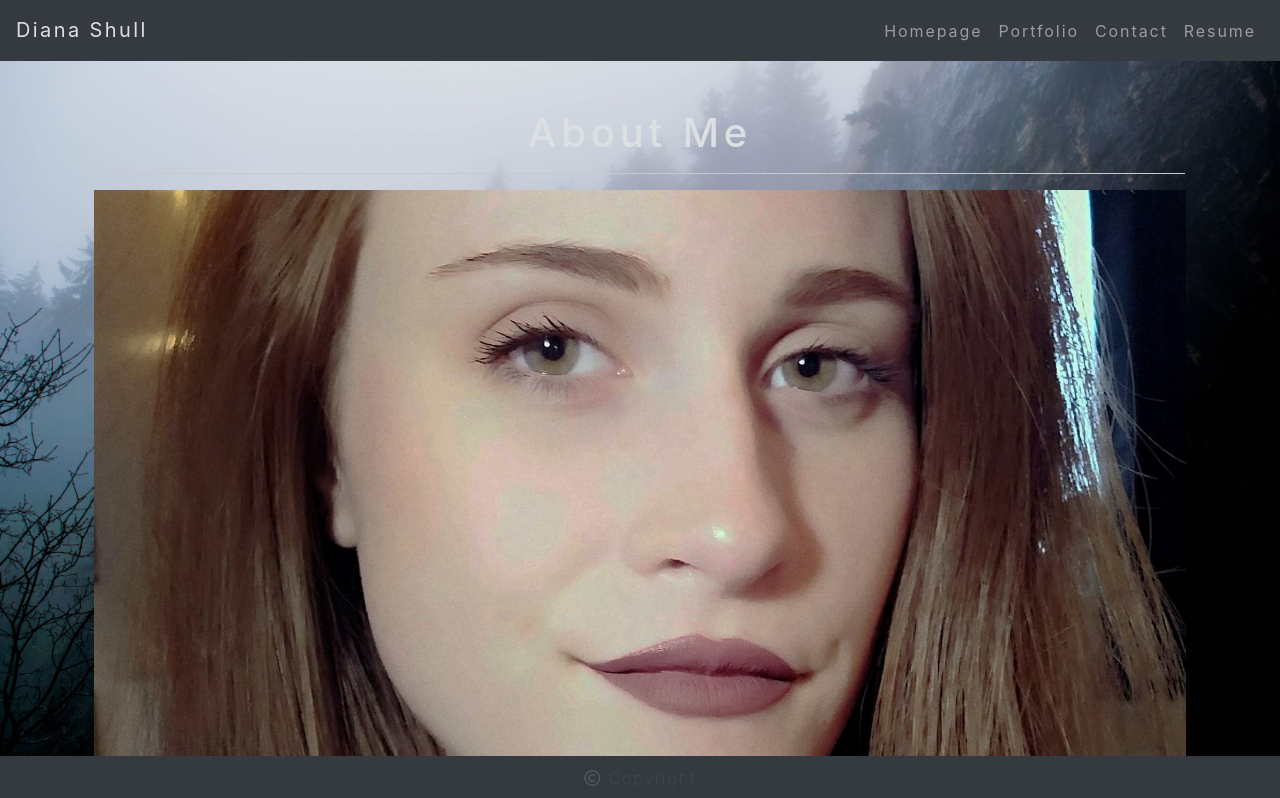
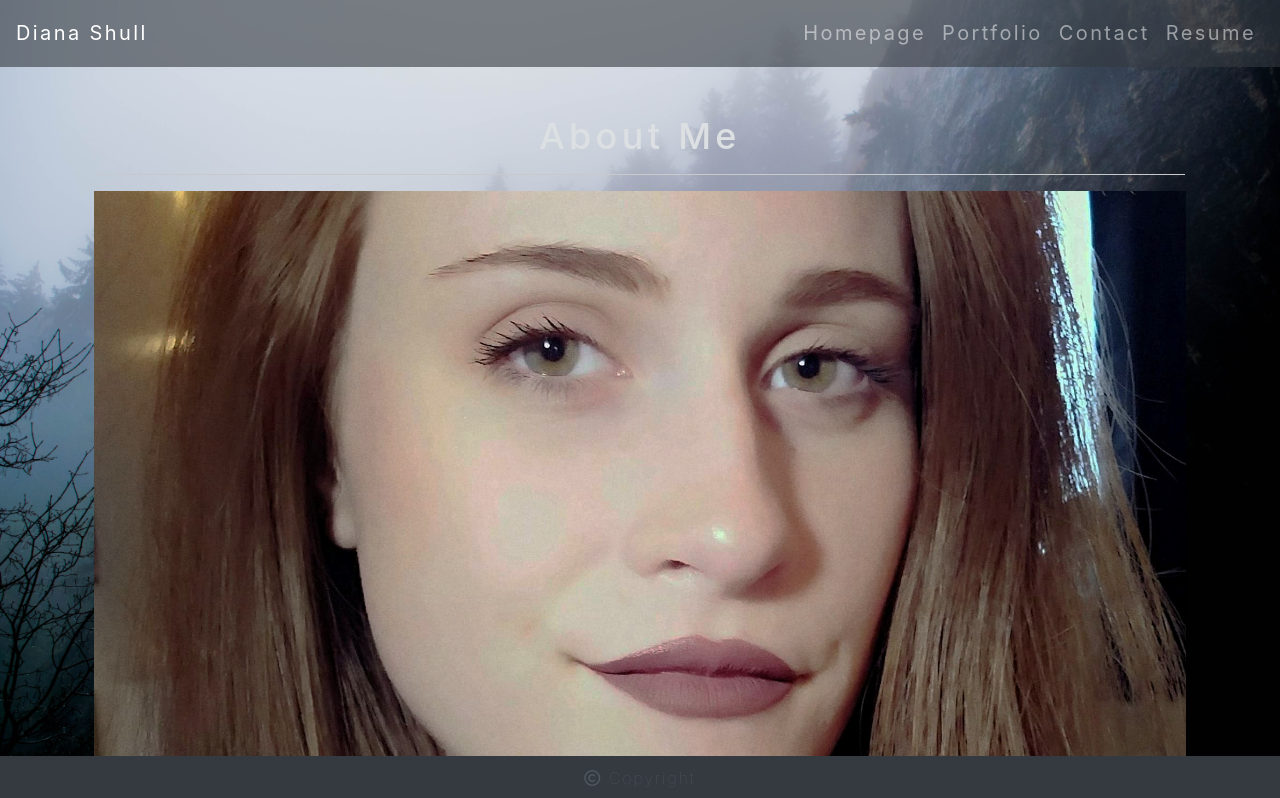
Before and after one commit to dianalynshull/React-Portfolio, a React (Create React App) app in the folder client/: page / in a window 1280 px wide. Shown: the top 798 px of the page. Built offline with nearby package versions, Linux system fonts and the light colour scheme.

Commit message:
got rid of duplicate styles for the header

```diff
--- a/client/src/components/Footer/Footer.css
+++ b/client/src/components/Footer/Footer.css
@@ -1,6 +1,3 @@
-.footer {
-    background-color: rgb(52, 58, 64)!important;
-}
 .copyright, .far {
     color: #4F575E;
     font-weight: lighter;
--- a/client/src/components/Footer/Footer.jsx
+++ b/client/src/components/Footer/Footer.jsx
@@ -5,7 +5,7 @@ import './Footer.css';
 const Footer = () => {
   return (
     <>
-      <Navbar bg="dark" expand="md" className="footer fixed-bottom">
+      <Navbar bg="dark" expand="md" className="fixed-bottom">
           <Nav className="m-auto">
             <Nav.Item><i className="far fa-copyright"></i><span className="copyright"> Copyright</span></Nav.Item>
           </Nav>
--- a/client/src/components/Header/Header.css
+++ b/client/src/components/Header/Header.css
@@ -1,6 +1,3 @@
-.bg-dark {
+.navbar-dark {
     background-color: rgba(52, 58, 64, 0.6)!important;
 }
-.navbar-dark .navbar-brand {
-    color: #DDE0E2!important;
-}
--- a/client/src/components/Header/Header.jsx
+++ b/client/src/components/Header/Header.jsx
@@ -5,8 +5,8 @@ import './Header.css';
 const Header = () => {
   return (
     <>
-      <Navbar bg="dark" expand="md" className="navbar-dark">
-        <Navbar.Brand className="navbar-brand" href="/">Diana Shull</Navbar.Brand>
+      <Navbar expand="md" className="navbar-dark">
+        <Navbar.Brand href="/">Diana Shull</Navbar.Brand>
         <Navbar.Toggle aria-controls="basic-navbar-nav" />
         <Navbar.Collapse id="basic-navbar-nav">
           <Nav className="ml-auto">
--- a/client/src/index.css
+++ b/client/src/index.css
@@ -31,3 +31,97 @@ p {
 .section {
   margin-bottom: 80px!important;
 }
+
+@media (max-width: 575px) {
+  .main-content {
+    margin-top: 40px!important;
+  }
+  .navbar-brand {
+      font-size: 2em;
+  }
+  .about-me {
+      text-align: center;
+  }
+  .contact {
+      margin: 0;
+  }
+  h1 {
+      font-size: 1.75rem!important;
+  }
+  h3 {
+      font-size: 1.5em!important;
+  }
+  img.profile {
+      width: 80%;
+      padding-top: 10px;
+      padding-bottom: 20px;
+  }
+  p, .nav-link {
+      font-size: 1.1em;
+  }
+}
+@media (min-width: 576px) {
+  .main-content {
+      padding-right: 15px;
+      padding-left: 15px;
+  }
+  .navbar-brand {
+      font-size: 2em;
+  }
+  .about-me {
+      text-align: center;
+  }
+  .contact {
+      margin: 0;
+  }
+  h1 {
+      font-size: 1.75em!important;
+  }
+  h3 {
+      font-size: 1.5em!important;
+  }
+  hr {
+      padding-right: 40px!important;
+  }
+  img.profile {
+      width: 70%;
+      padding-top: 10px;
+      padding-bottom: 20px;
+  }
+  p, .nav-link {
+      font-size: 1.1em;
+  }
+}
+@media (min-width: 767px) {
+  .main-content {
+      padding-right: 30px;
+      padding-left: 30px;
+  }
+  .about-me {
+      text-align: left;
+  }
+  img.profile {
+      float: left;
+      width: 50%;
+      padding: 10px 35px 9px 0px;
+  }
+}
+@media (min-width: 992px) {
+  .navbar-brand {
+      font-size: 2.75em;
+  }
+  h1 {
+      font-size: 2.25em!important;
+  }
+  h3 {
+      font-size: 1.50em!important;
+  }
+  img.profile {
+      float: left;
+      width: 40%;
+      padding: 10px 35px 9px 0px;
+  }
+  p, .nav-link {
+      font-size: 1.25em;
+  }
+}
```
